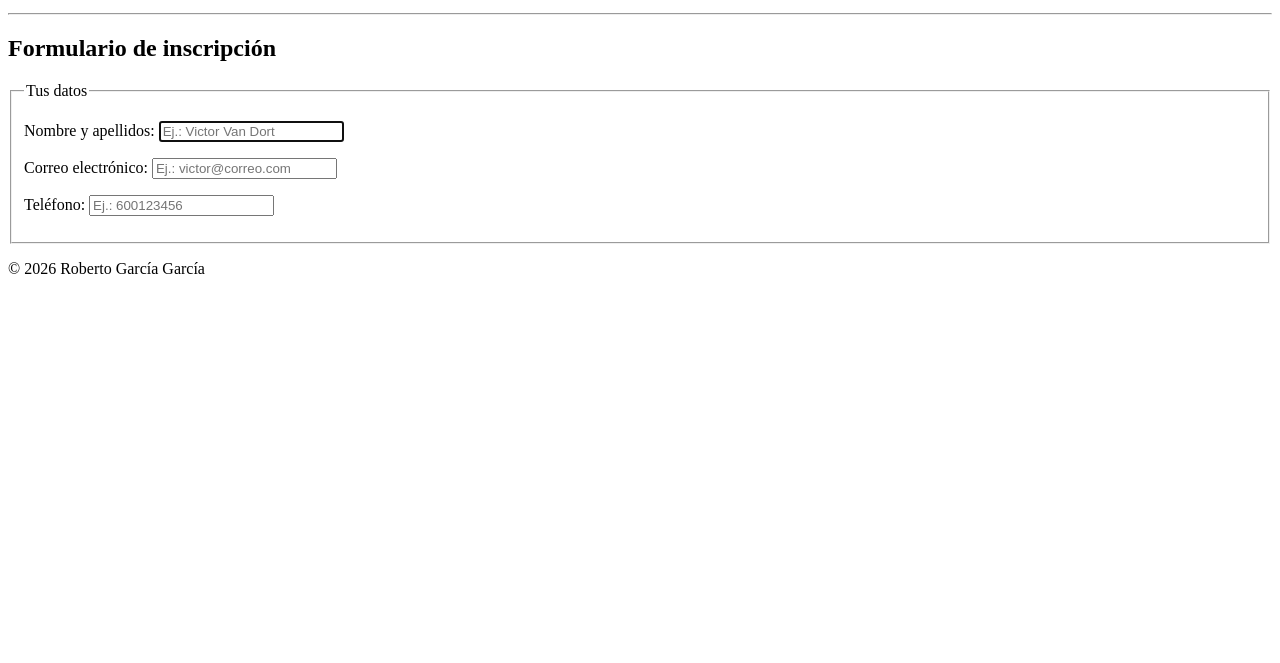
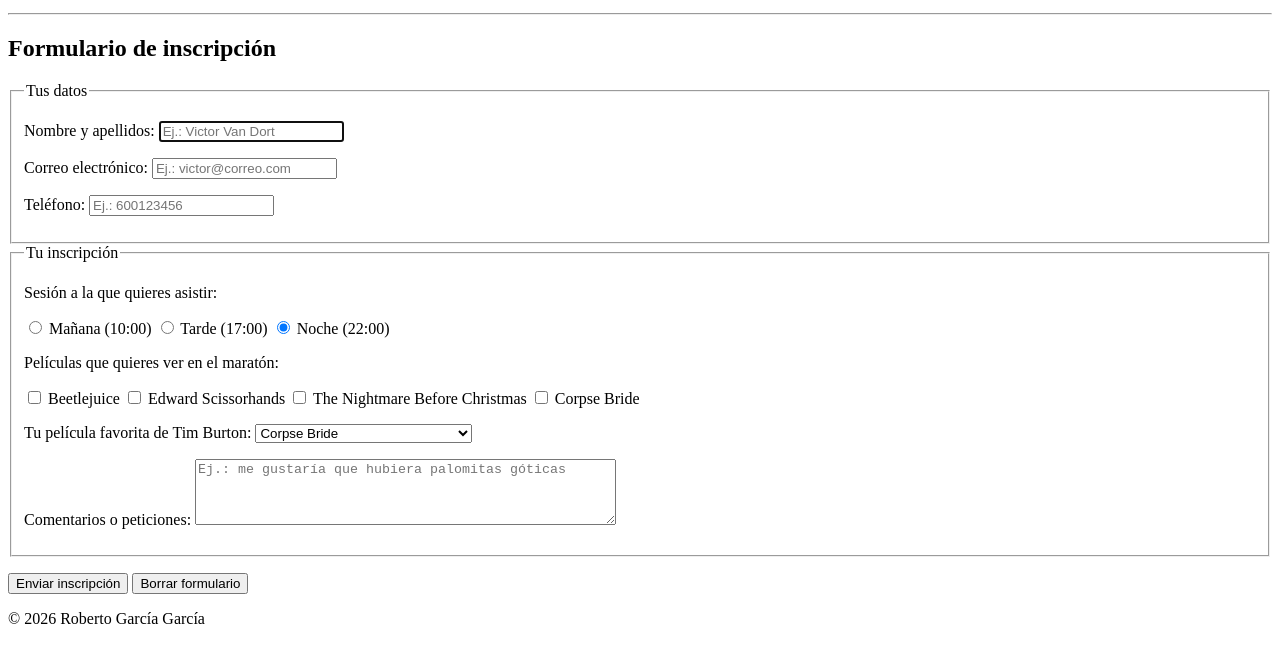
Before and after one commit to robeprom/Proyecto_Integrado-LM-2026, a plain HTML site: page proyecto/contacto.html in a window 1280 px wide. Shown: the part 101-764 px from the top of the page. Drawn offline with Linux system fonts and the light colour scheme.

Commit message:
feat(contacto): añadir fieldset 2 y botones

```diff
--- a/proyecto/contacto.html
+++ b/proyecto/contacto.html
@@ -39,6 +39,52 @@
           <input type="tel" id="telefono" name="telefono" placeholder="Ej.: 600123456" minlength="9" maxlength="9" required>
         </p>
       </fieldset>
+
+      <!-- Fieldset 2: sesión, películas y comentarios de la inscripción -->
+      <fieldset>
+        <legend>Tu inscripción</legend>
+        <p>Sesión a la que quieres asistir:</p>
+        <p>
+          <input type="radio" id="sesion-manana" name="sesion" value="manana">
+          <label for="sesion-manana">Mañana (10:00)</label>
+          <input type="radio" id="sesion-tarde" name="sesion" value="tarde">
+          <label for="sesion-tarde">Tarde (17:00)</label>
+          <input type="radio" id="sesion-noche" name="sesion" value="noche" checked>
+          <label for="sesion-noche">Noche (22:00)</label>
+        </p>
+        <p>Películas que quieres ver en el maratón:</p>
+        <p>
+          <input type="checkbox" id="peli-beetlejuice" name="peliculas" value="beetlejuice">
+          <label for="peli-beetlejuice">Beetlejuice</label>
+          <input type="checkbox" id="peli-edward" name="peliculas" value="edward-scissorhands">
+          <label for="peli-edward">Edward Scissorhands</label>
+          <input type="checkbox" id="peli-nightmare" name="peliculas" value="nightmare-before-christmas">
+          <label for="peli-nightmare">The Nightmare Before Christmas</label>
+          <input type="checkbox" id="peli-corpse" name="peliculas" value="corpse-bride">
+          <label for="peli-corpse">Corpse Bride</label>
+        </p>
+        <p>
+          <label for="favorita">Tu película favorita de Tim Burton:</label>
+          <select id="favorita" name="favorita">
+            <option value="beetlejuice">Beetlejuice</option>
+            <option value="edward-scissorhands">Edward Scissorhands</option>
+            <option value="batman-returns">Batman Returns</option>
+            <option value="nightmare-before-christmas">The Nightmare Before Christmas</option>
+            <option value="corpse-bride" selected>Corpse Bride</option>
+            <option value="sweeney-todd">Sweeney Todd</option>
+          </select>
+        </p>
+        <p>
+          <label for="comentarios">Comentarios o peticiones:</label>
+          <textarea id="comentarios" name="comentarios" rows="4" cols="50" placeholder="Ej.: me gustaría que hubiera palomitas góticas" maxlength="300"></textarea>
+        </p>
+      </fieldset>
+
+      <!-- Botones: enviar o borrar el formulario -->
+      <p>
+        <button type="submit" name="enviar" value="enviar">Enviar inscripción</button>
+        <button type="reset" name="borrar" value="borrar">Borrar formulario</button>
+      </p>
     </form>
   </div>
 
```
